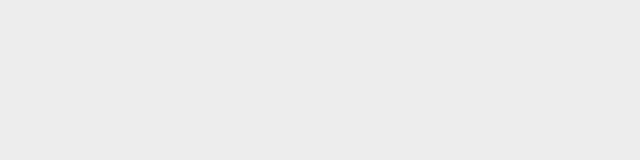
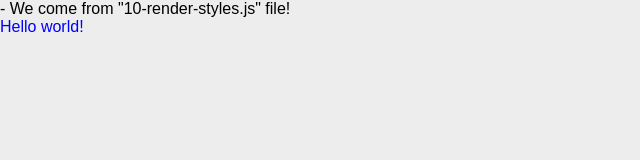
Before and after one commit to GHNewbiee/open-wc-examples, a website with bundled scripts: page index.html in a window 1280 px wide. Shown: the whole page, without its empty margins (0-640 px from the left). Built offline with nearby package versions, Linux system fonts and the light colour scheme.

Commit message:
Update index.html

```diff
--- a/index.html
+++ b/index.html
@@ -24,6 +24,6 @@
   </head>
 
   <body>
-    <render-styles.js></render-styles.js>
+    <render-styles></render-styles>
   </body>
 </html>
```
